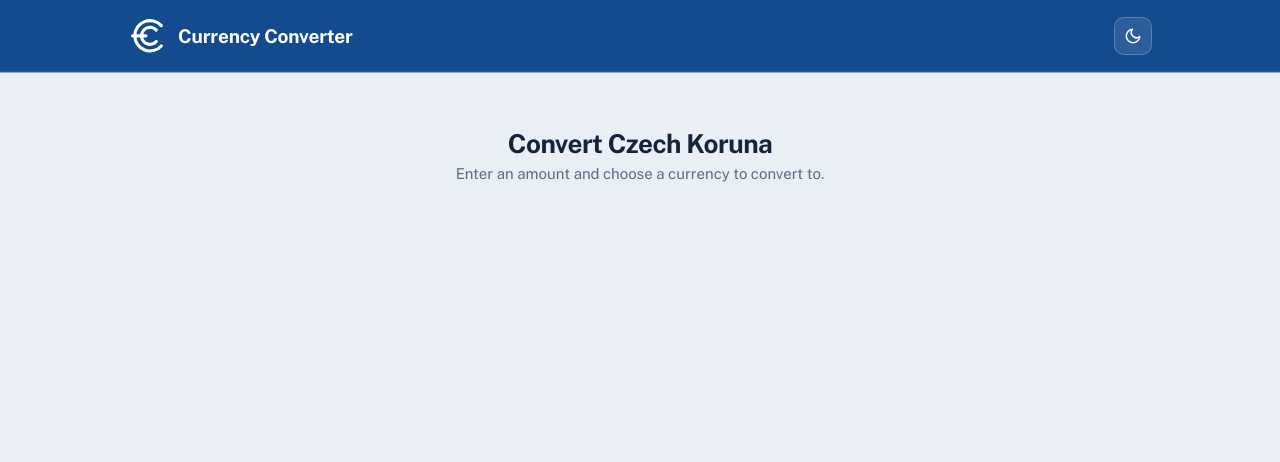
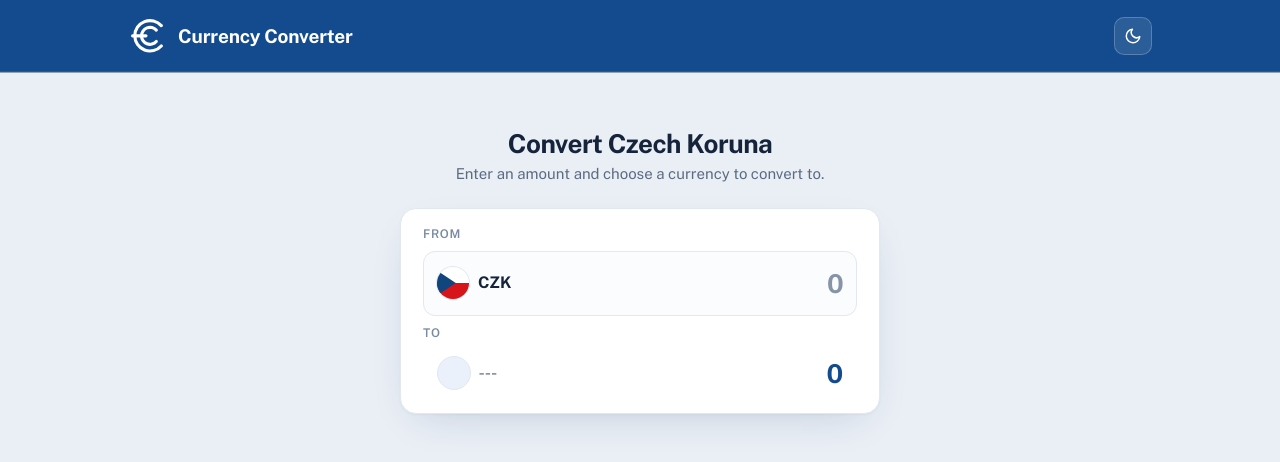
Before and after one commit to jBenes/currency-converter, a React (Vite) app: page / in a window 1280 px wide. Shown: the top 462 px of the page. Built offline with nearby package versions, Linux system fonts and the light colour scheme; no server answers.

Commit message:
feat: render ConverterRegion even without data

```diff
--- a/src/features/exchange-rates/components/ConverterRegion.tsx
+++ b/src/features/exchange-rates/components/ConverterRegion.tsx
@@ -1,11 +1,5 @@
 import styled from 'styled-components'
-import {
-  Stack,
-  Input,
-  FieldRow,
-  Label,
-  StatusDot,
-} from '@/components/ui'
+import { Stack, Input, FieldRow, Label, StatusDot } from '@/components/ui'
 import type { Theme } from '@/theme'
 import { formatRate } from '@/lib/money'
 import { strings } from '@/config'
@@ -73,9 +67,25 @@ const ResultValue = styled.span.attrs({
   color: ${({ theme }) => theme.colors.accent};
 `
 
+const PlaceholderBadge = styled.span`
+  display: inline-flex;
+  align-items: center;
+  justify-content: center;
+  width: 34px;
+  height: 34px;
+  border-radius: ${({ theme }) => theme.radius.pill};
+  background: ${({ theme }) => theme.colors.badgeBg};
+  border: 1px solid ${({ theme }) => theme.colors.surfaceBorder};
+  flex-shrink: 0;
+`
+
+const PlaceholderCode = styled(CurrencyCode)`
+  color: ${({ theme }) => theme.colors.textSubtle};
+`
+
 interface ConverterRegionProps {
-  currency: CurrencyInfo
-  rate: Rate
+  currency?: CurrencyInfo
+  rate?: Rate
   czkValue: string
   foreignValue: string
   onCzkChange: (value: string) => void
@@ -88,7 +98,7 @@ export function ConverterRegion({
   foreignValue,
   onCzkChange,
 }: ConverterRegionProps) {
-  const normalizedRate = rate.rate / rate.amount
+  const normalizedRate = rate ? rate.rate / rate.amount : undefined
 
   return (
     <StickyRegion>
@@ -117,23 +127,37 @@ export function ConverterRegion({
           </Label>
           <ResultRow>
             <CurrencyTag>
+              {currency ? (
                 <FlagBadge
                   flagCode={currency.flag}
                   fallback={currency.symbol}
                   size={34}
                 />
+              ) : (
+                <PlaceholderBadge />
+              )}
+              {currency ? (
                 <CurrencyCode>{currency.code}</CurrencyCode>
+              ) : (
+                <PlaceholderCode>---</PlaceholderCode>
+              )}
             </CurrencyTag>
-            <ResultValue aria-label={`Result in ${currency.code}`}>
+            <ResultValue
+              aria-label={
+                currency ? `Result in ${currency.code}` : 'Conversion result'
+              }
+            >
               {foreignValue || '0'}
             </ResultValue>
           </ResultRow>
         </div>
       </Stack>
 
+      {currency && normalizedRate !== undefined && (
         <RateFooter>
           <StatusDot />1 {currency.code} = {formatRate(normalizedRate)} CZK
         </RateFooter>
+      )}
     </StickyRegion>
   )
 }
--- a/src/pages/ConverterPage.tsx
+++ b/src/pages/ConverterPage.tsx
@@ -28,8 +28,18 @@ export function ConverterPage() {
       <Stack gap={5}>
         <Stack gap={1} align="center">
           <Heading as="h1">{strings.pageTitle}</Heading>
-          <Text variant="muted" align="center">{strings.pageSubtitle}</Text>
+          <Text variant="muted" align="center">
+            {strings.pageSubtitle}
+          </Text>
         </Stack>
+
+        <ConverterRegion
+          currency={selectedCurrency}
+          rate={selectedRate}
+          czkValue={converter.czkValue}
+          foreignValue={converter.foreignValue}
+          onCzkChange={converter.onCzkChange}
+        />
 
         {isError && !data && <Alert>{strings.error}</Alert>}
 
@@ -39,13 +49,6 @@ export function ConverterPage() {
 
         {data && selectedCurrency && selectedRate && (
           <>
-            <ConverterRegion
-              currency={selectedCurrency}
-              rate={selectedRate}
-              czkValue={converter.czkValue}
-              foreignValue={converter.foreignValue}
-              onCzkChange={converter.onCzkChange}
-            />
             <RatesList
               currencies={currencies}
               ratesByCode={ratesByCode}
```
Lines whose indentation alone changed are shown as unchanged.
